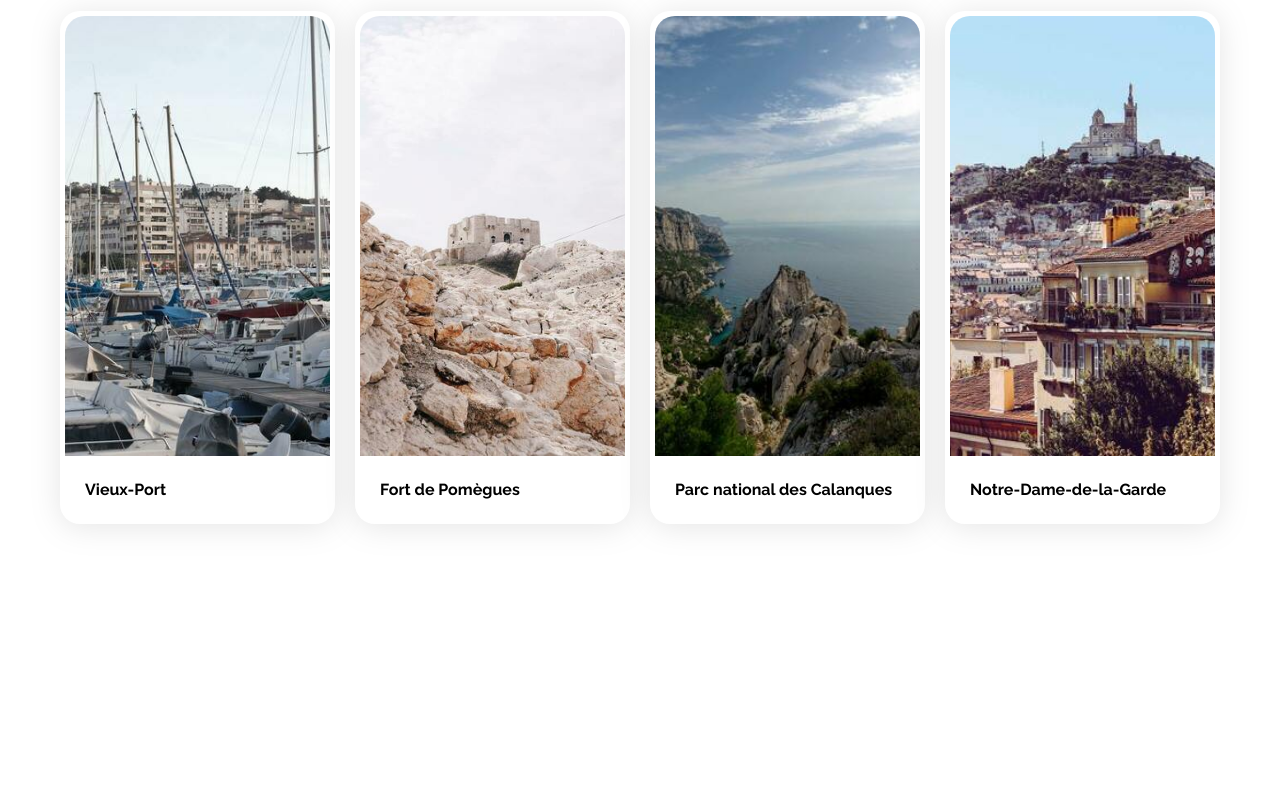
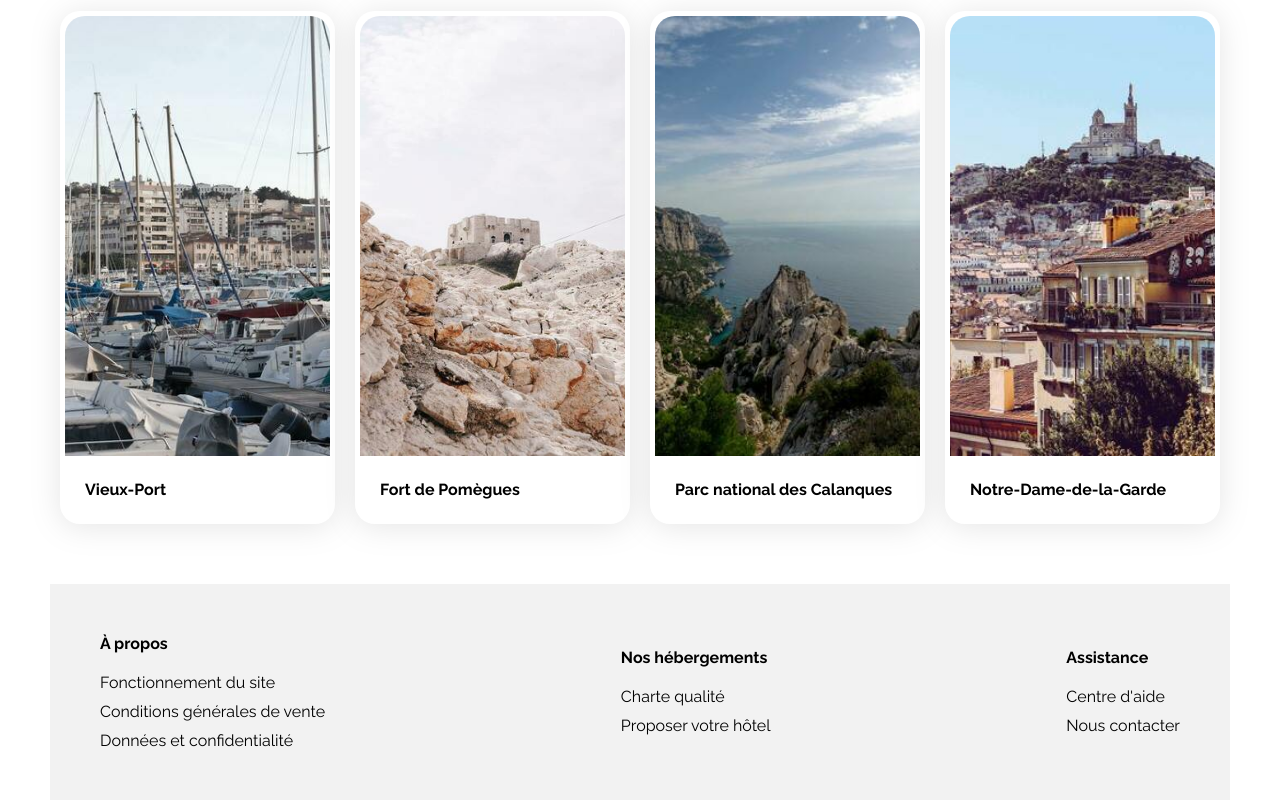
Before and after one commit to Gaelle-M/OC_2_Booki, a plain HTML site: page index.html in a window 1280 px wide. Shown: the part 1160-1960 px from the top of the page. Before the commit the page ends 1744 px from the top, so only its background shows below. Drawn offline with Linux system fonts and the light colour scheme.

Commit message:
Intégration et responsive du footer

```diff
--- a/css/style.css
+++ b/css/style.css
@@ -375,6 +375,26 @@ a {
     padding: 20px;
 }
 
+/***FOOTER***/
+footer {
+    background-color: var(--main-bg-color);
+    padding: 50px;
+    display: flex;
+    align-items: center;
+    justify-content: space-between;
+}
+
+footer h4 {
+    margin-bottom: 20px;
+}
+
+
+footer ul {
+    list-style: none;
+   display: flex;
+   flex-direction: column;
+   gap: 10px;
+}
 
 /* Le code ci-dessous correspond à la version responsive uniquement */
 
@@ -423,7 +443,7 @@ a {
     }
 
     .activites-cards img {
-        height: 300px;
+        height: 200px;
     }
 
     .activites-cards .card-responsive .card-title {
@@ -513,7 +533,6 @@ a {
         flex: 1 1 45%;
     }
 
-
     /*Hebergements et populaires*/
      .hebergements-and-populaires {
         flex-direction: column-reverse;
@@ -524,6 +543,9 @@ a {
     }
 
     /*Populaire*/
+    .populaires {
+        margin-top: 10px;
+    }
      .populaires-cards {
         display: flex;
         flex-direction: column;
@@ -558,7 +580,17 @@ a {
 }
 
 
+@media screen and (max-width: 660px) {
+    footer {
+        display: flex;
+        flex-direction: column;
+        align-items: start;
+    }
 
+    footer ul {
+        margin-bottom: 35px
+    }
+}
 
 
 @media screen and (max-width: 470px) {
--- a/index.html
+++ b/index.html
@@ -298,7 +298,42 @@
               </div>
             </div>
         </main>
-        <footer></footer>
+        <footer>
+            <!--Colonne 1-->
+            <div class="container-column">
+                <h4>À propos</h4>
+                <div class="container-links">
+                    <ul>
+                        <li><a href="#">Fonctionnement du site</a></li>
+                        <li><a href="#">Conditions générales de vente</a></li>
+                        <li><a href="#">Données et confidentialité</a></li>
+                    </ul>
+                </div>
+            </div>
+
+            <!--Colonne 2-->
+            <div class="container-column">
+                <h4>Nos hébergements</h4>
+                <div class="container-links">
+                    <ul>
+                        <li><a href="#">Charte qualité</a></li>
+                        <li><a href="#">Proposer votre hôtel</a></li>
+                    </ul>
+                </div>
+            </div>
+
+
+            <!--Colonne 3-->
+            <div class="container-column">
+                <h4>Assistance</h4>
+                <div class="container-links">
+                    <ul>
+                        <li><a href="#">Centre d'aide</a></li>
+                        <li><a href="#">Nous contacter</a></li>
+                    </ul>
+                </div>
+            </div>
+        </footer>
     </div>
 </body>
 
```
